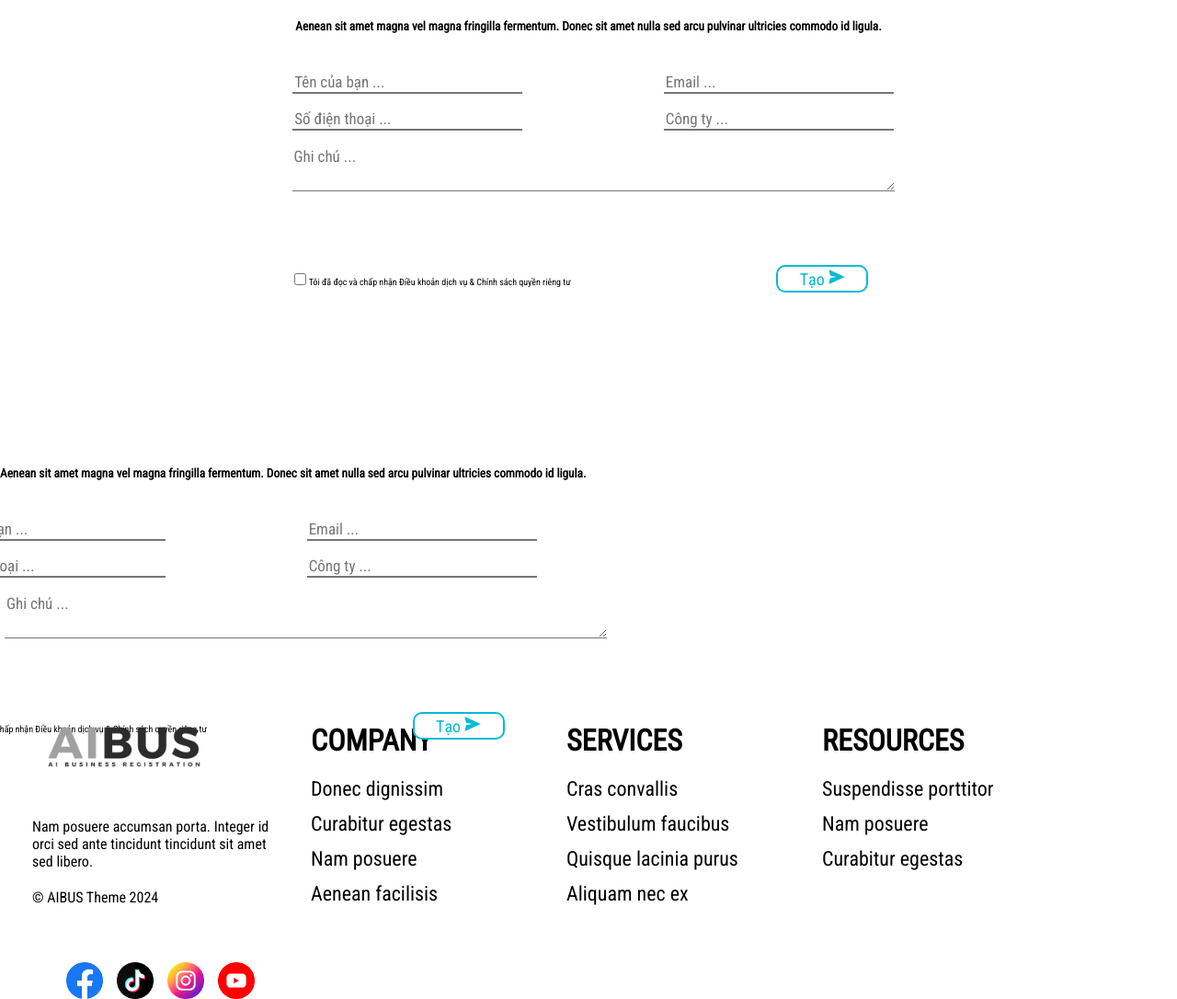
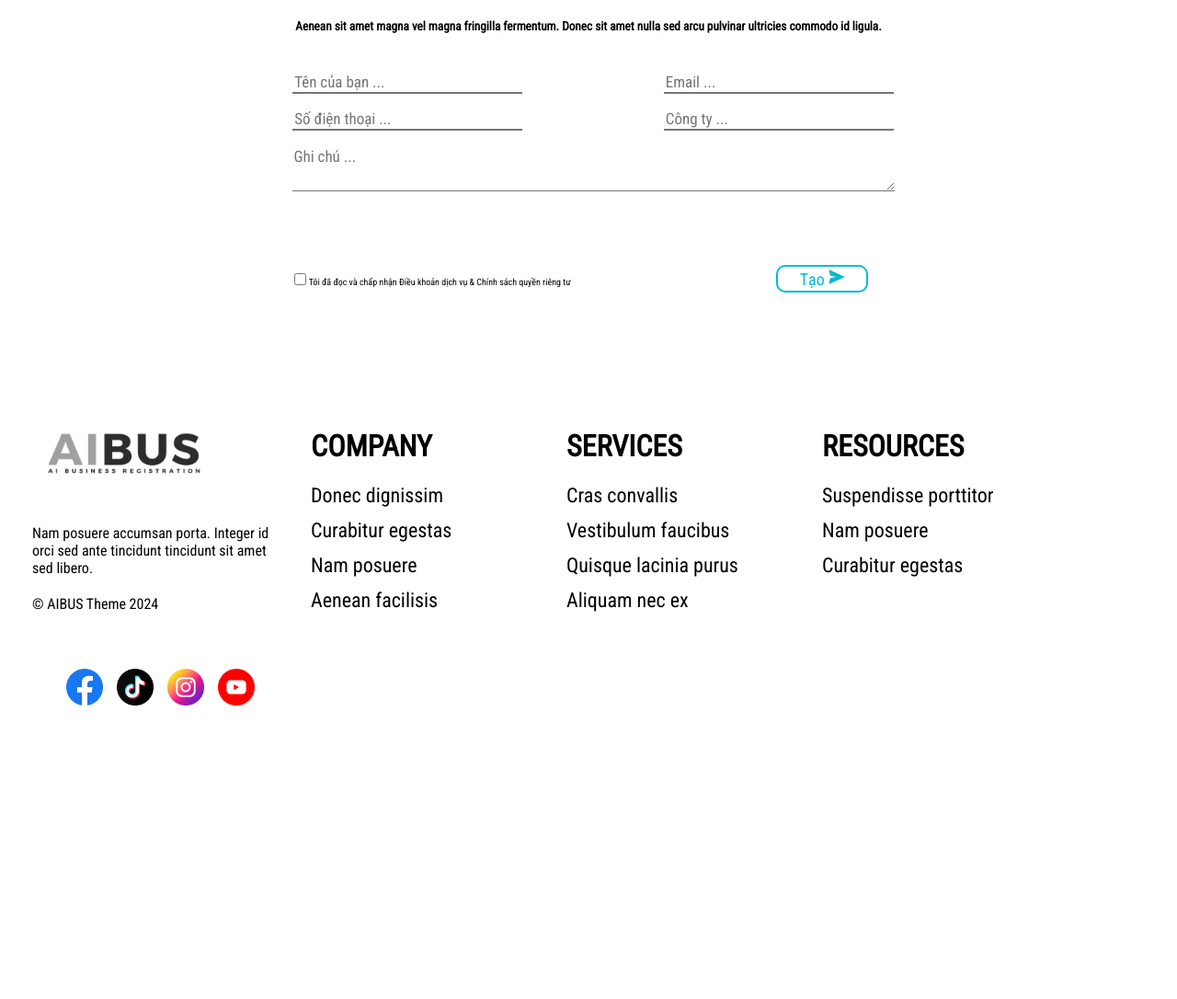
Before and after one commit to justin2405/aibus, a Django app: page /createprofile/ in a window 1280 px wide. Shown: the part 1236-2322 px from the top of the page at 92% size. After the commit the page ends 2003 px from the top, so only its background shows below. Run offline with Django 5.2, Linux system fonts and the light colour scheme.

Commit message:
sua 1842024

```diff
--- a/home/templates/createprofile.html
+++ b/home/templates/createprofile.html
@@ -38,23 +38,8 @@
           <button type="button" class="donebtn" id="donebtn">Tạo</button>
         </div>
       </div>
-      <div class="infor">
-        <h5>Aenean sit amet magna vel magna fringilla fermentum. Donec sit amet nulla sed arcu pulvinar ultricies commodo id ligula.</h5>
-        <input type="text" class="name" id="name" name="name" placeholder="Tên của bạn ...">
-        <input type="text" class="email" id="email" name="email" placeholder="Email ..."><p></p>
-        <input type="text" class="numberphone" id="numberphone" name="numberphone" placeholder="Số điện thoại ...">
-        <input type="company" class="company" id="company" name="company" placeholder="Công ty ..."><p></p>
-        <textarea type="text" class="message"id="message" name="message" placeholder="Ghi chú ..."></textarea><p></p>
-        <div class="checkbox">
-          <input type="checkbox" class="privacy" id="privacy" name="privacy"><span>Tôi đã đọc và chấp nhận
-            Điều khoản dịch vụ & Chính sách quyền riêng tư</span>
-            <button type="createbtn" class="createbtn" id="createbtn">Tạo
-            <img src="{% static 'icon/send.png' %}" alt="err" width="18px" height="18px">
-          </button>
-        </div>
 
-      </div>
-  </div>
+
         <div class="infor">
           <h5>Aenean sit amet magna vel magna fringilla fermentum. Donec sit amet nulla sed arcu pulvinar ultricies commodo id ligula.</h5>
           <input type="text" class="name" id="name" name="name" placeholder="Tên của bạn ...">
```
